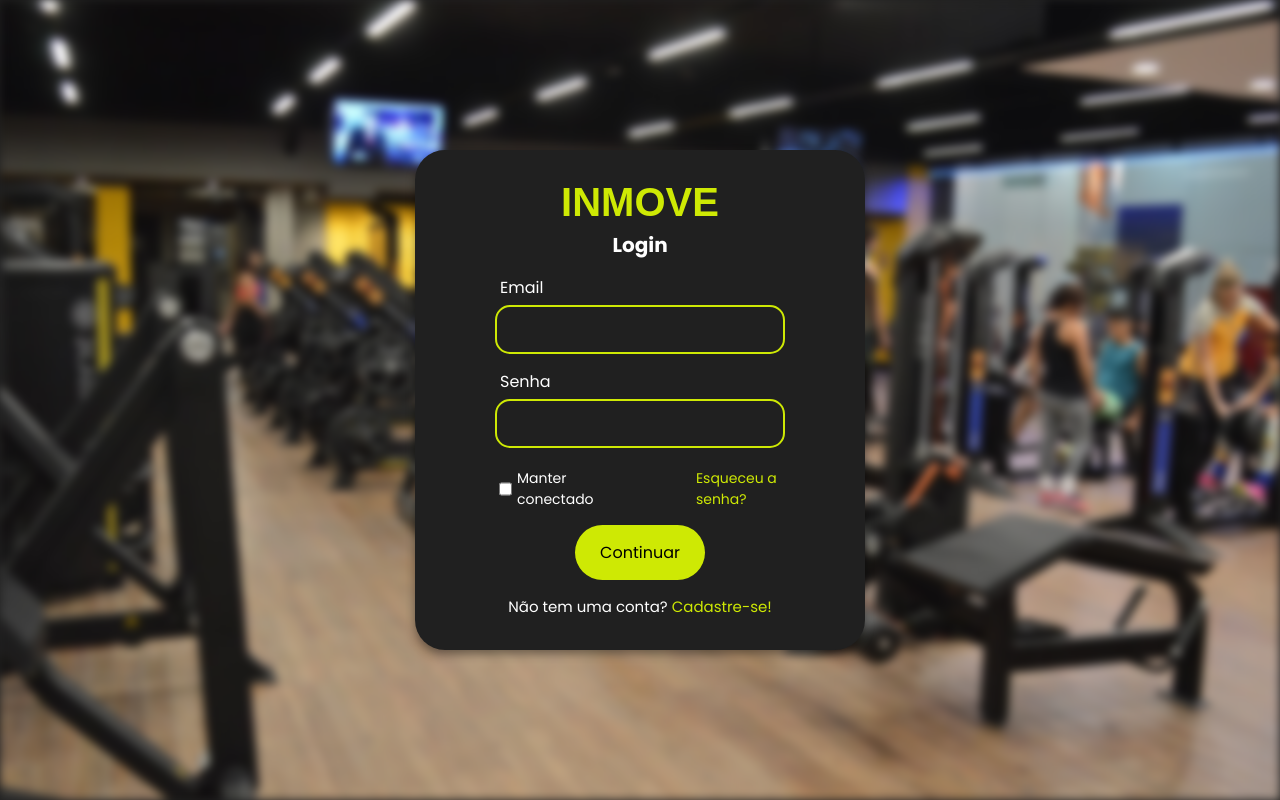
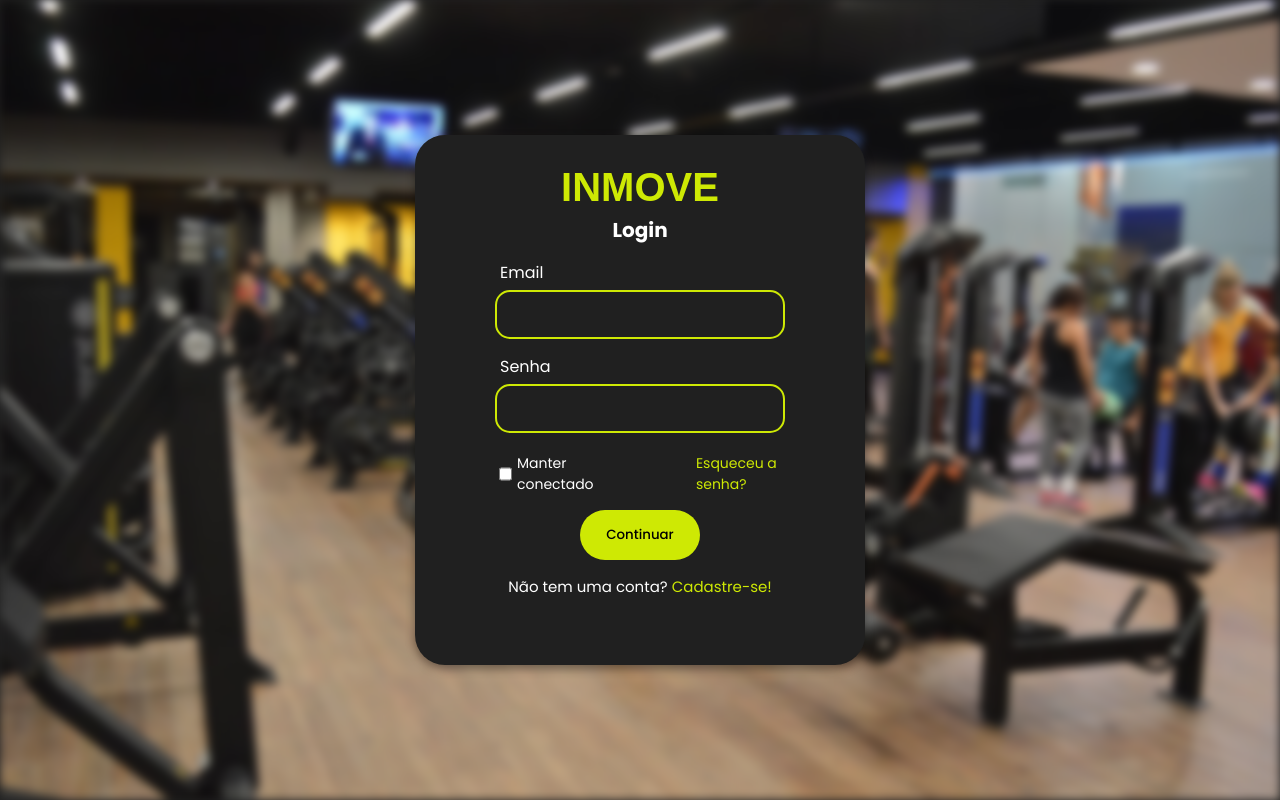
Before and after one commit to InMovePI/InMoveFront, a Vue app: page /login in a window 1280 px wide. Built offline with nearby package versions, Linux system fonts and the light colour scheme; a web font is replaced by a local one.

Commit message:
feat: integração da tela de login com o back

```diff
--- a/src/views/LoginView.vue
+++ b/src/views/LoginView.vue
@@ -1,3 +1,83 @@
+<script setup>
+import { ref } from 'vue';
+import { useRouter } from 'vue-router';
+import api from '@/services/api';
+
+const router = useRouter();
+
+// Dados do formulário
+const email = ref('');
+const senha = ref('');
+const manterConectado = ref(false);
+
+// Estados
+const erro = ref('');
+const loading = ref(false);
+
+const handleLogin = async () => {
+  // Validações
+  if (!email.value || !senha.value) {
+    erro.value = 'Por favor, preencha email e senha';
+    return;
+  }
+
+  loading.value = true;
+  erro.value = '';
+
+  try {
+    // Fazer login na API
+    const response = await api.post('/api/token/', {
+      email: email.value,
+      password: senha.value
+    });
+
+    // Salvar tokens
+    localStorage.setItem('access_token', response.data.access);
+    localStorage.setItem('refresh_token', response.data.refresh);
+
+    // Buscar dados do usuário
+    try {
+      const userResponse = await api.get('/api/usuarios/', {
+        headers: {
+          Authorization: `Bearer ${response.data.access}`
+        }
+      });
+
+      // Encontrar usuário pelo email
+      const user = userResponse.data.results.find(u => u.email === email.value);
+      if (user) {
+        localStorage.setItem('user', JSON.stringify(user));
+      }
+    } catch (err) {
+      console.error('Erro ao buscar dados do usuário:', err);
+    }
+
+    // Redirecionar para home
+    router.push('/');
+
+  } catch (err) {
+    console.error('Erro ao fazer login:', err);
+
+    if (err.response?.status === 401) {
+      erro.value = 'Email ou senha incorretos';
+    } else {
+      erro.value = err.response?.data?.detail ||
+                   err.response?.data?.message ||
+                   'Erro ao fazer login. Tente novamente.';
+    }
+  } finally {
+    loading.value = false;
+  }
+};
+
+// Permitir login com Enter
+const handleKeyPress = (event) => {
+  if (event.key === 'Enter') {
+    handleLogin();
+  }
+};
+</script>
+
 <template>
   <div class="background-container">
     <img src="/public/gym.jpg" alt="" class="background-image" />
@@ -6,27 +86,73 @@
     <div class="container">
       <h1>INMOVE</h1>
       <h2>Login</h2>
+
+      <!-- Mensagem de erro -->
+      <div v-if="erro" class="erro">
+        {{ erro }}
+      </div>
+
       <div class="login">
         <p>Email</p>
-        <input type="email" class="input" />
+        <input
+          v-model="email"
+          type="email"
+          class="input"
+          @keypress="handleKeyPress"
+          :disabled="loading"
+        />
         <p>Senha</p>
-        <input type="password" class="input" />
+        <input
+          v-model="senha"
+          type="password"
+          class="input"
+          @keypress="handleKeyPress"
+          :disabled="loading"
+        />
       </div>
 
       <div class="options">
         <div class="checkbox-wrapper">
-          <input type="checkbox" id="rememberMe" />
+          <input
+            v-model="manterConectado"
+            type="checkbox"
+            id="rememberMe"
+            :disabled="loading"
+          />
           <label for="rememberMe">Manter conectado</label>
         </div>
         <a href="#" class="forgot-password">Esqueceu a senha?</a>
       </div>
-     <router-link to="/" class="button">Continuar</router-link>
-     <p class="cadastro">Não tem uma conta? <router-link to="cadastro"> Cadastre-se! </router-link></p>
+
+      <button
+        @click="handleLogin"
+        class="button"
+        :disabled="loading"
+      >
+        {{ loading ? 'Entrando...' : 'Continuar' }}
+      </button>
+
+      <p class="cadastro">
+        Não tem uma conta?
+        <router-link to="/cadastro"> Cadastre-se! </router-link>
+      </p>
     </div>
   </div>
 </template>
 
 <style scoped>
+.erro {
+  background-color: #ff4444;
+  color: white;
+  padding: 10px;
+  border-radius: 10px;
+  margin-bottom: 15px;
+  text-align: center;
+  font-family: 'Poppins', sans-serif;
+  width: 290px;
+  font-size: 14px;
+}
+
 .wrapper {
   display: flex;
   justify-content: center;
@@ -35,19 +161,19 @@
   width: 100%;
 }
 
-.cadastro{
+.cadastro {
   color: white;
   font-size: 15px;
-    margin-top: 5px; /* Reduz espaço acima */
+  margin-top: 5px;
   margin-bottom: 0;
 }
 
-.cadastro a{
+.cadastro a {
   color: rgb(206, 233, 4);
   text-decoration: none;
 }
 
-.cadastro a:hover{
+.cadastro a:hover {
   text-decoration: underline;
 }
 
@@ -55,7 +181,7 @@
   display: flex;
   justify-content: center;
   align-items: center;
-  width: 100px;
+  width: 120px;
   background-color: rgb(206, 233, 4);
   text-decoration: none;
   color: black;
@@ -63,16 +189,25 @@
   border-radius: 30px;
   transition: background-color 1s;
   margin-bottom: 10px;
+  border: none;
+  cursor: pointer;
+  font-family: 'Poppins', sans-serif;
+  font-weight: 500;
 }
 
 .button:hover {
   background-color: rgb(172, 194, 5);
 }
 
+.button:disabled {
+  background-color: #ccc;
+  cursor: not-allowed;
+}
+
 .login p {
   color: white;
   margin-left: 5px;
-  margin-top: 5px; /* Reduz espaço acima dos labels */
+  margin-top: 5px;
   margin-bottom: 5px;
 }
 
@@ -90,11 +225,16 @@
   font-family: poppins, sans-serif;
 }
 
+.input:disabled {
+  opacity: 0.6;
+  cursor: not-allowed;
+}
+
 .options {
   display: flex;
   justify-content: space-between;
   width: 290px;
-  margin-bottom: 15px; /* Reduz espaço abaixo das options */
+  margin-bottom: 15px;
   margin-top: 10px;
 }
 
@@ -150,7 +290,7 @@
 .container {
   background-color: #202020;
   width: 450px;
-  height: 500px;
+  height: 530px;
   display: flex;
   flex-direction: column;
   align-items: center;
```
Lines whose indentation alone changed are shown as unchanged.
